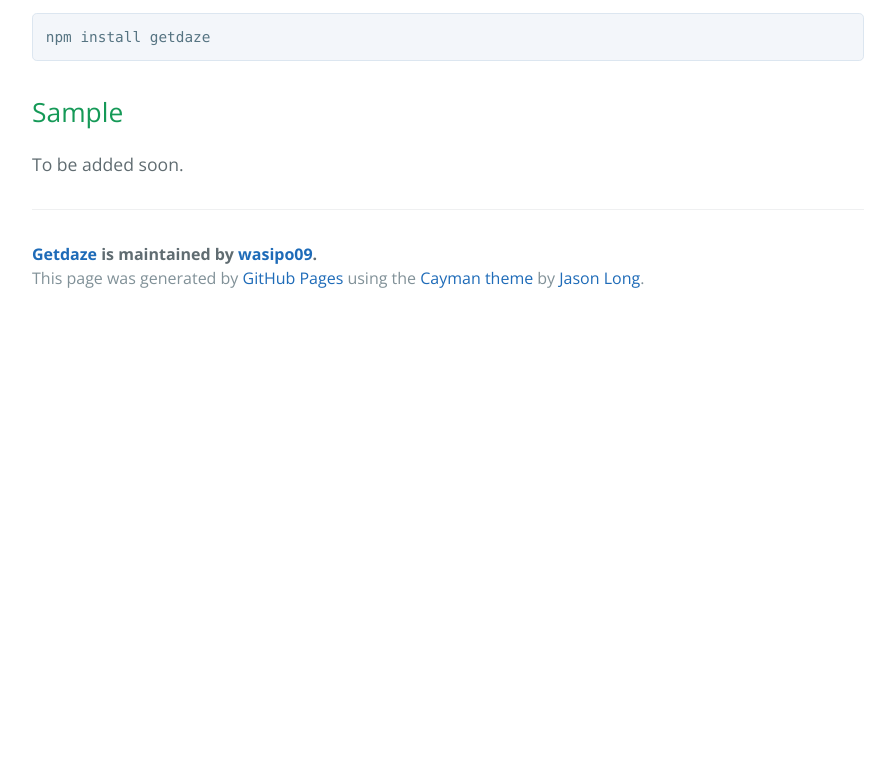
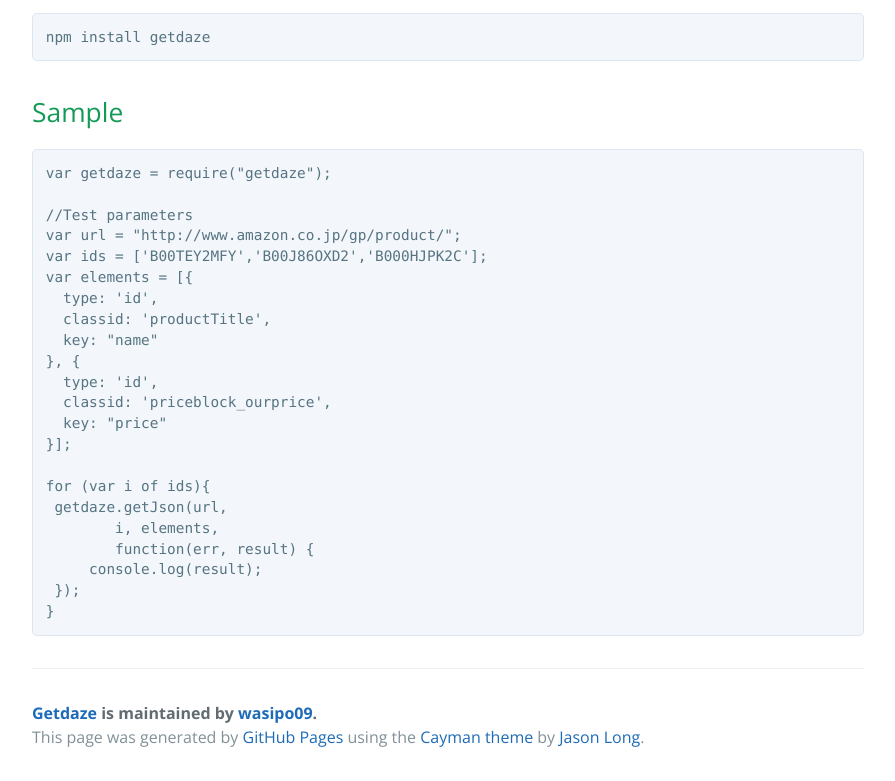
Before and after one commit to wasipo09/getdaze, a plain HTML site: page index.html in a window 1280 px wide. Shown: the part 586-1367 px from the top of the page, without its empty margins (192-1087 px from the left). Before the commit the page ends 908 px from the top, so only its background shows below. Drawn offline with nearby package versions, Linux system fonts and the light colour scheme.

Commit message:
Create gh-pages branch via GitHub

```diff
--- a/index.html
+++ b/index.html
@@ -34,7 +34,29 @@
 <h2>
 <a id="sample" class="anchor" href="#sample" aria-hidden="true"><span aria-hidden="true" class="octicon octicon-link"></span></a>Sample</h2>
 
-<p>To be added soon.</p>
+<pre><code>var getdaze = require("getdaze");
+
+//Test parameters
+var url = "http://www.amazon.co.jp/gp/product/";
+var ids = ['B00TEY2MFY','B00J86OXD2','B000HJPK2C'];
+var elements = [{
+  type: 'id',
+  classid: 'productTitle',
+  key: "name"
+}, {
+  type: 'id',
+  classid: 'priceblock_ourprice',
+  key: "price"
+}];
+
+for (var i of ids){
+ getdaze.getJson(url,
+        i, elements,
+        function(err, result) {
+     console.log(result);
+ });
+}
+</code></pre>
 
       <footer class="site-footer">
         <span class="site-footer-owner"><a href="https://github.com/wasipo09/getdaze">Getdaze</a> is maintained by <a href="https://github.com/wasipo09">wasipo09</a>.</span>
```
Also changed, not shown: params.json (+1 -1 lines).
